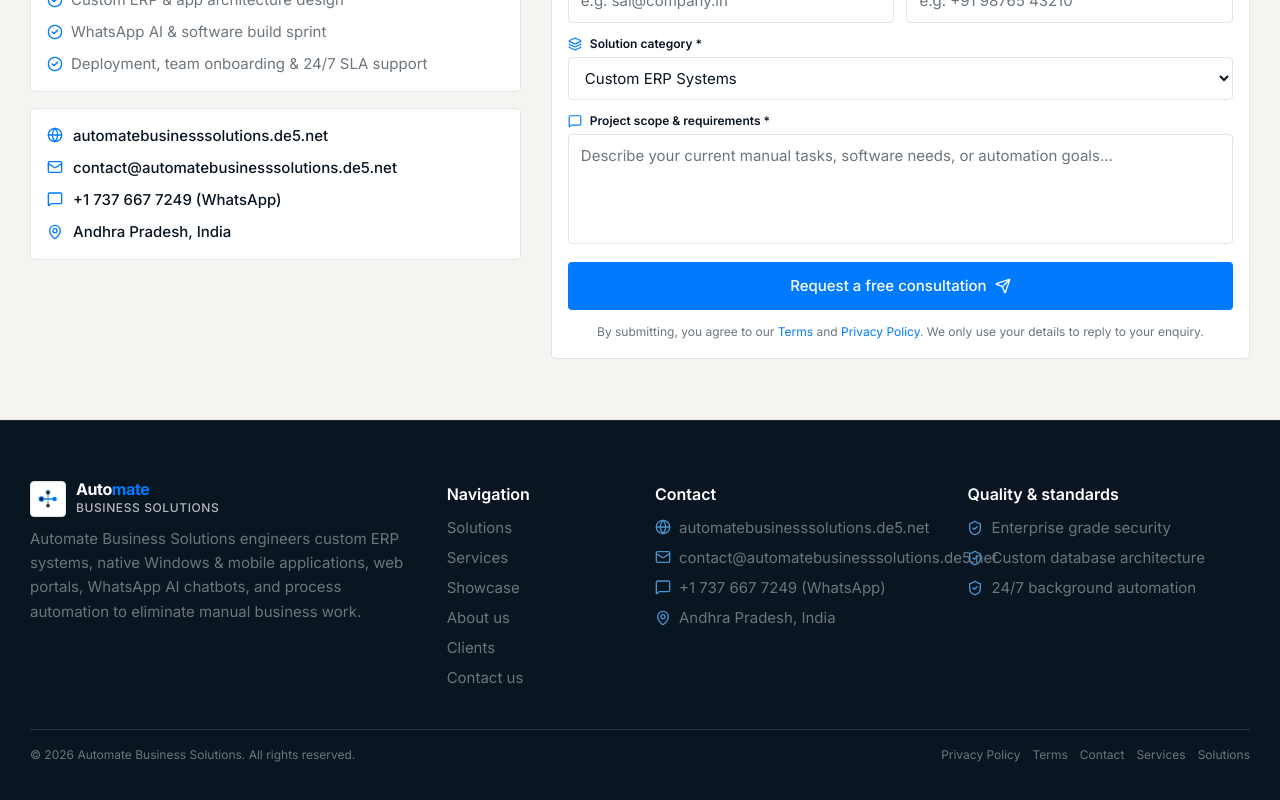
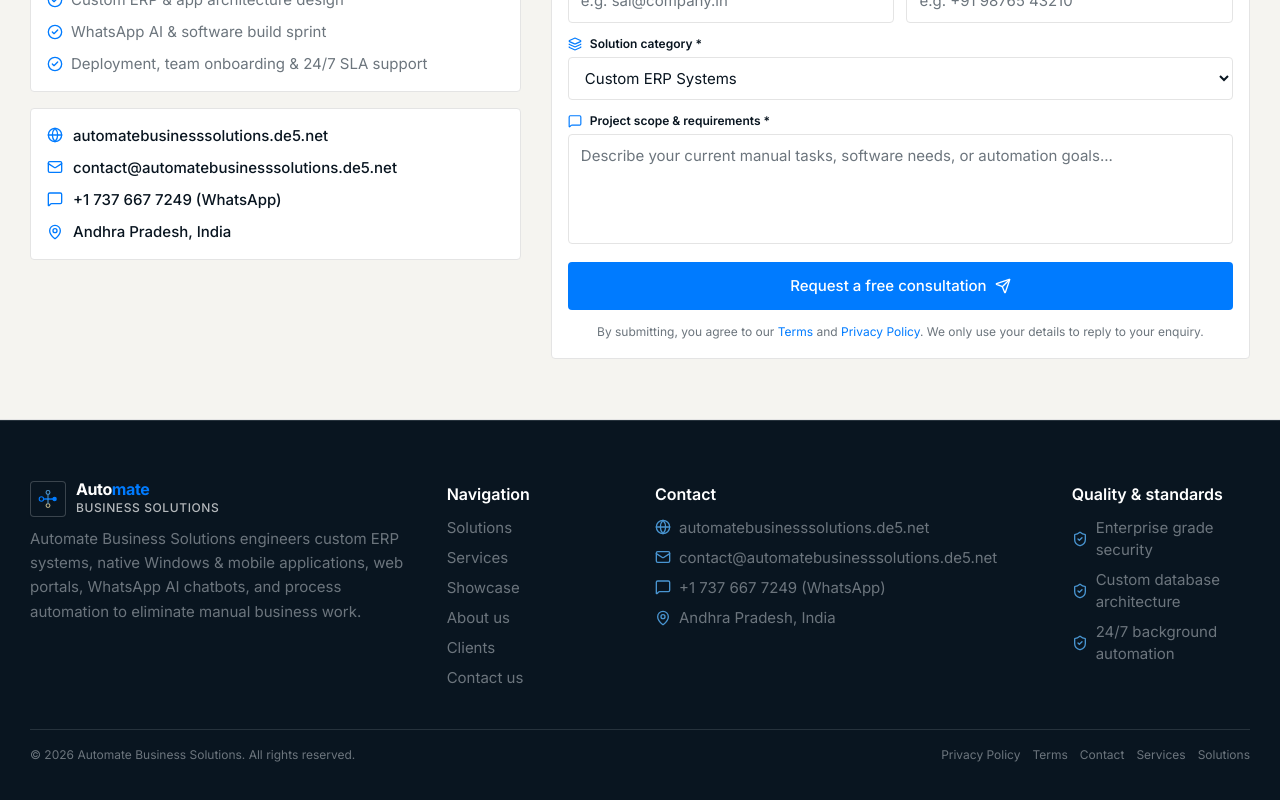
Before and after one commit to saikrishnanewdev/automatebusinesssolutions, a Next.js app: page / in a window 1280 px wide. Shown: the part 9271-10071 px from the top of the page. Built offline with nearby package versions, Linux system fonts and the light colour scheme.

Commit message:
Fix footer logo and email overflow

```diff
--- a/src/components/Footer.tsx
+++ b/src/components/Footer.tsx
@@ -44,18 +44,18 @@ export default function Footer() {
           </div>
 
           {/* Contact Info */}
-          <div className="lg:col-span-3 space-y-space-3 min-w-0">
+          <div className="lg:col-span-4 space-y-space-3 min-w-0">
             <h3 className="font-semibold text-bg-white text-base">Contact</h3>
             <div className="space-y-space-2 text-sm text-secondary">
               <div className="flex items-start gap-space-2 min-w-0">
                 <Globe className="w-4 h-4 text-accent shrink-0 mt-0.5" />
-                <a href="https://automatebusinesssolutions.de5.net" target="_blank" rel="noopener noreferrer" className="hover:text-primary transition-colors break-words">
+                <a href="https://automatebusinesssolutions.de5.net" target="_blank" rel="noopener noreferrer" className="hover:text-primary transition-colors break-all min-w-0">
                   automatebusinesssolutions.de5.net
                 </a>
               </div>
               <div className="flex items-start gap-space-2 min-w-0">
                 <Mail className="w-4 h-4 text-accent shrink-0 mt-0.5" />
-                <a href="mailto:contact@automatebusinesssolutions.de5.net" className="hover:text-primary transition-colors break-words">
+                <a href="mailto:contact@automatebusinesssolutions.de5.net" className="hover:text-primary transition-colors break-all min-w-0">
                   contact@automatebusinesssolutions.de5.net
                 </a>
               </div>
@@ -73,7 +73,7 @@ export default function Footer() {
           </div>
 
           {/* Certifications & Quality */}
-          <div className="lg:col-span-3 space-y-space-3">
+          <div className="lg:col-span-2 space-y-space-3">
             <h3 className="font-semibold text-bg-white text-base">Quality & standards</h3>
             <div className="space-y-space-2 text-sm text-secondary">
               <div className="flex items-center gap-space-2">
--- a/src/components/Logo.tsx
+++ b/src/components/Logo.tsx
@@ -24,7 +24,7 @@ export default function Logo({ className = '', showTagline = false, size = 'md',
     <div className={`flex items-center gap-space-3 select-none ${className}`}>
       {/* Brand Icon - Automated Connection Engine */}
       <div className={`relative flex items-center justify-center shrink-0 ${iconSizes[size]}`}>
-        <div className={`relative w-full h-full ${onDark ? 'bg-bg-white' : 'bg-dark'} border border-border-medium rounded-sm p-1.5 flex items-center justify-center shadow-sm`}>
+        <div className={`relative w-full h-full border ${onDark ? 'bg-dark border-white/20' : 'bg-dark border-border-medium'} rounded-sm p-1.5 flex items-center justify-center shadow-sm`}>
           <svg viewBox="0 0 40 40" fill="none" xmlns="http://www.w3.org/2000/svg" className="w-full h-full">
             <path d="M8 20H32" stroke="#007BFF" strokeWidth="3" strokeLinecap="round" strokeDasharray="4 2" />
             <circle cx="8" cy="20" r="4" fill="#091520" stroke="#007BFF" strokeWidth="2" />
```
